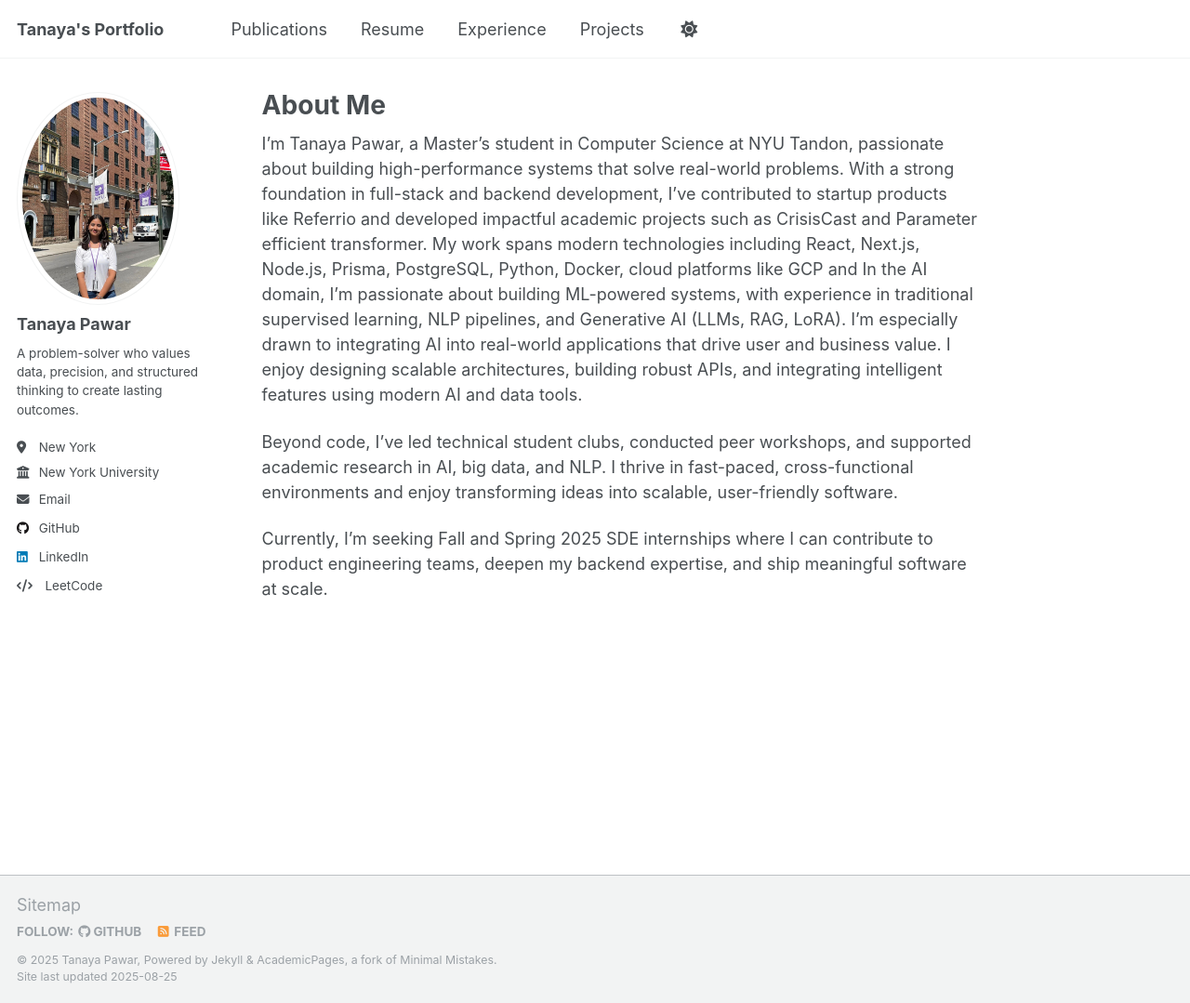
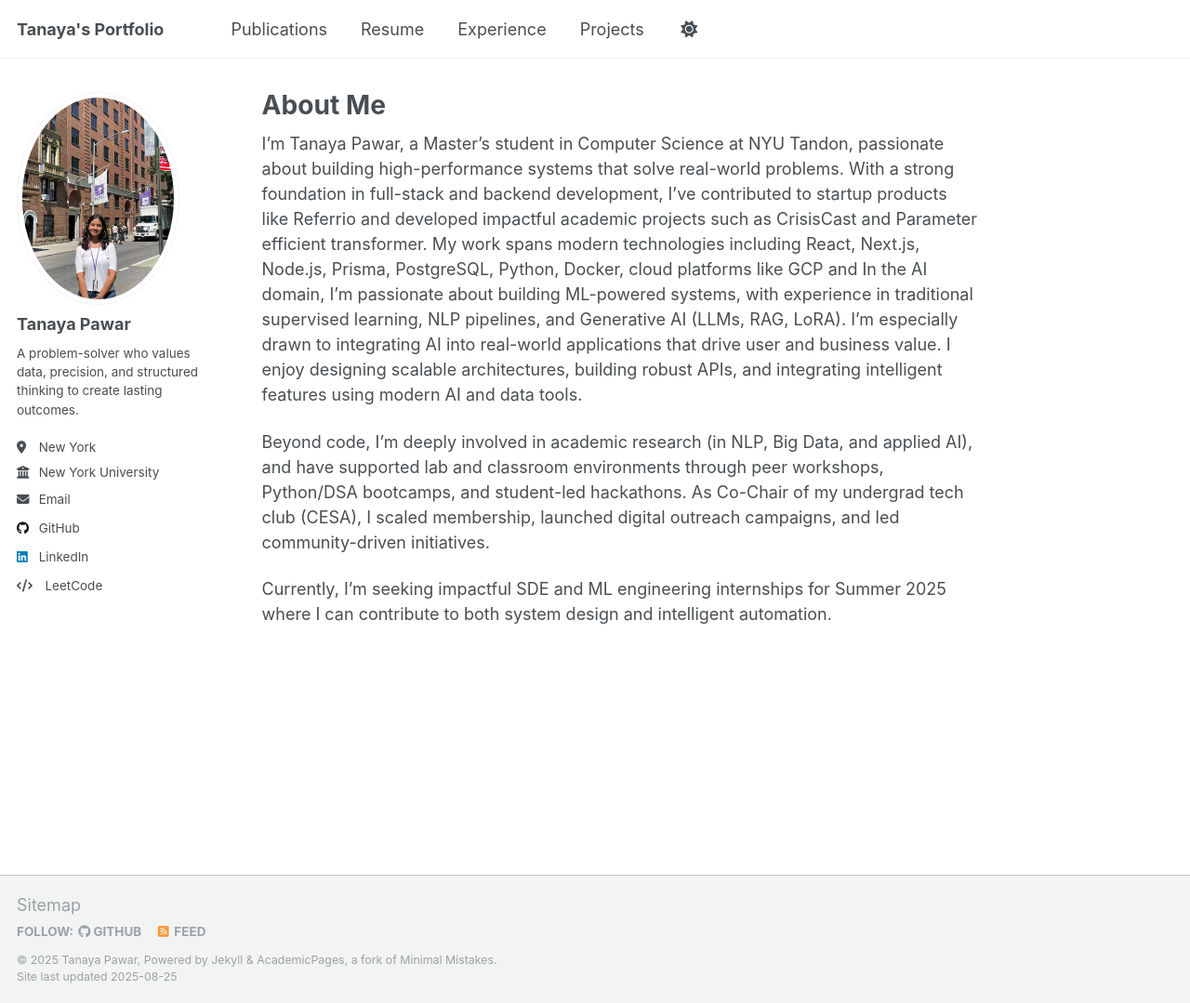
Before and after one commit to tanaya09/tanaya09.github.io, a Jekyll site: the page built from _pages/about.md, in a window 1280 px wide and 1079 px high. Shown: the whole window at 93% size. Built offline with Jekyll 4.4.1, drawn with Linux system fonts in a browser that asks for light colours.

Commit message:
Update about.md

```diff
--- a/_pages/about.md
+++ b/_pages/about.md
@@ -9,6 +9,6 @@ redirect_from:
 
 I'm Tanaya Pawar, a Master's student in Computer Science at NYU Tandon, passionate about building high-performance systems that solve real-world problems. With a strong foundation in full-stack and backend development, I've contributed to startup products like Referrio and developed impactful academic projects such as CrisisCast and Parameter efficient transformer. My work spans modern technologies including React, Next.js, Node.js, Prisma, PostgreSQL, Python, Docker, cloud platforms like GCP and In the AI domain, I’m passionate about building ML-powered systems, with experience in traditional supervised learning, NLP pipelines, and Generative AI (LLMs, RAG, LoRA). I'm especially drawn to integrating AI into real-world applications that drive user and business value. I enjoy designing scalable architectures, building robust APIs, and integrating intelligent features using modern AI and data tools.
 
-Beyond code, I’ve led technical student clubs, conducted peer workshops, and supported academic research in AI, big data, and NLP. I thrive in fast-paced, cross-functional environments and enjoy transforming ideas into scalable, user-friendly software.
+Beyond code, I’m deeply involved in academic research (in NLP, Big Data, and applied AI), and have supported lab and classroom environments through peer workshops, Python/DSA bootcamps, and student-led hackathons. As Co-Chair of my undergrad tech club (CESA), I scaled membership, launched digital outreach campaigns, and led community-driven initiatives.
 
-Currently, I'm seeking Fall and Spring 2025 SDE internships where I can contribute to product engineering teams, deepen my backend expertise, and ship meaningful software at scale.
+Currently, I’m seeking impactful SDE and ML engineering internships for Summer 2025 where I can contribute to both system design and intelligent automation.
```
